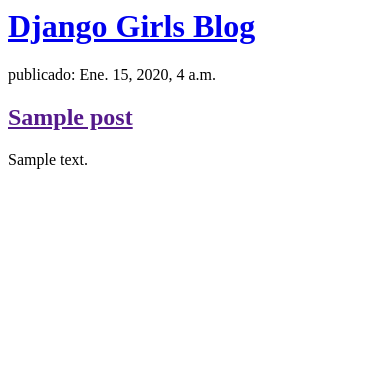
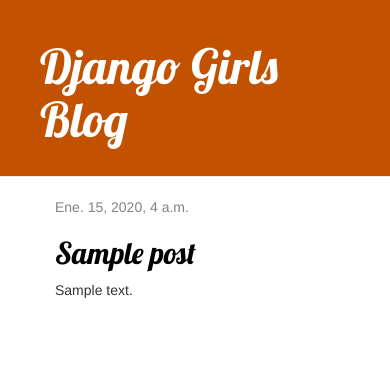
Before and after one commit to ismalel/my-first-blog, a Django app: page / in a window 390 px wide. Shown: the top 369 px of the page. Run offline with Django 3.2, Linux system fonts and the light colour scheme; tables that the repository leaves empty hold one stand-in row (values such as "Sample post"); some libraries are stand-ins or nearby versions.

Commit message:
Agregadas vistas y plantillas para el detalle del post del blog

```diff
--- /dev/null
+++ b/blog/static/css/blog.css
@@ -0,0 +1,48 @@
+
+
+.page-header {
+    background-color: #C25100;
+    margin-top: 0;
+    padding: 20px 20px 20px 40px;
+}
+
+.page-header h1, .page-header h1 a, .page-header h1 a:visited, .page-header h1 a:active {
+    color: #ffffff;
+    font-size: 36pt;
+    text-decoration: none;
+}
+
+.content {
+    margin-left: 40px;
+}
+
+h1, h2, h3, h4 {
+    font-family: 'Lobster', cursive;
+}
+
+.date {
+    color: #828282;
+}
+
+.save {
+    float: right;
+}
+
+.post-form textarea, .post-form input {
+    width: 100%;
+}
+
+.top-menu, .top-menu:hover, .top-menu:visited {
+    color: #ffffff;
+    float: right;
+    font-size: 26pt;
+    margin-right: 20px;
+}
+
+.post {
+    margin-bottom: 70px;
+}
+
+.post h2 a, .post h2 a:visited {
+    color: #000000;
+}
--- /dev/null
+++ b/blog/templates/blog/base.html
@@ -0,0 +1,23 @@
+{% load static %}
+<html>
+    <head>
+        <title>Django Girls blog</title>
+        <link rel="stylesheet" href="//maxcdn.bootstrapcdn.com/bootstrap/3.2.0/css/bootstrap.min.css">
+        <link rel="stylesheet" href="//maxcdn.bootstrapcdn.com/bootstrap/3.2.0/css/bootstrap-theme.min.css">
+        <link href='//fonts.googleapis.com/css?family=Lobster&subset=latin,latin-ext' rel='stylesheet' type='text/css'>
+        <link rel="stylesheet" href="{% static 'css/blog.css' %}">
+    </head>
+    <body>
+        <div class="page-header">
+            <h1><a href="/">Django Girls Blog</a></h1>
+        </div>
+        <div class="content container">
+            <div class="row">
+                <div class="col-md-8">
+                {% block content %}
+                {% endblock %}
+                </div>
+            </div>
+        </div>
+    </body>
+</html>
--- a/blog/templates/blog/post_list.html
+++ b/blog/templates/blog/post_list.html
@@ -1,18 +1,12 @@
-<html>
-    <head>
-        <title>Django Girls blog</title>
-
-
-    </head>
-    <div>
-        <h1><a href="/">Django Girls Blog</a></h1>
-    </div>
-
-    {% for post in posts %}
-        <div>
-            <p> publicado: {{ post.published_date }}</p>
-            <h2><a href="">{{ post.title }}</a></h2>
+{% extends 'blog/base.html' %}
+    {% block content %}
+        {% for post in posts %}
+        <div class="post">
+            <div class="date">
+                {{ post.published_date }}
+            </div>
+            <h2><a href="{% url 'post_detail' pk=post.pk %}">{{ post.title }}</a></h2>
             <p>{{ post.text|linebreaksbr }}</p>
         </div>
-    {% endfor %}
-</html>
+        {% endfor %}
+    {% endblock %}
--- a/blog/urls.py
+++ b/blog/urls.py
@@ -3,4 +3,5 @@
 
 urlpatterns = [
     path('', views.post_list, name='post_list'),
+    path('post/<int:pk>/', views.post_detail, name='post_detail'),
 ]
--- a/blog/views.py
+++ b/blog/views.py
@@ -1,7 +1,12 @@
-from django.shortcuts import render
+from django.shortcuts import render, get_object_or_404
 from django.utils import timezone
 from .models import Post
+
 
 def post_list(request):
     posts = Post.objects.all()
     return render(request, 'blog/post_list.html', {'posts' : posts})
+
+def post_detail(request, pk):
+    post = get_object_or_404(Post, pk=pk)
+    return render(request, 'blog/post_detail.html', {'post' : post})
--- a/mysite/settings.py
+++ b/mysite/settings.py
@@ -119,7 +119,7 @@
 # https://docs.djangoproject.com/en/3.2/howto/static-files/
 
 STATIC_URL = '/static/'
-STATIC_ROOT = BASE_DIR / 'static'
+STATIC_ROOT = BASE_DIR / '/static'
 
 # Default primary key field type
 # https://docs.djangoproject.com/en/3.2/ref/settings/#default-auto-field
```
Also changed, not shown: blog/templates/blog/post_detail.html (added, +13 -0 lines).
